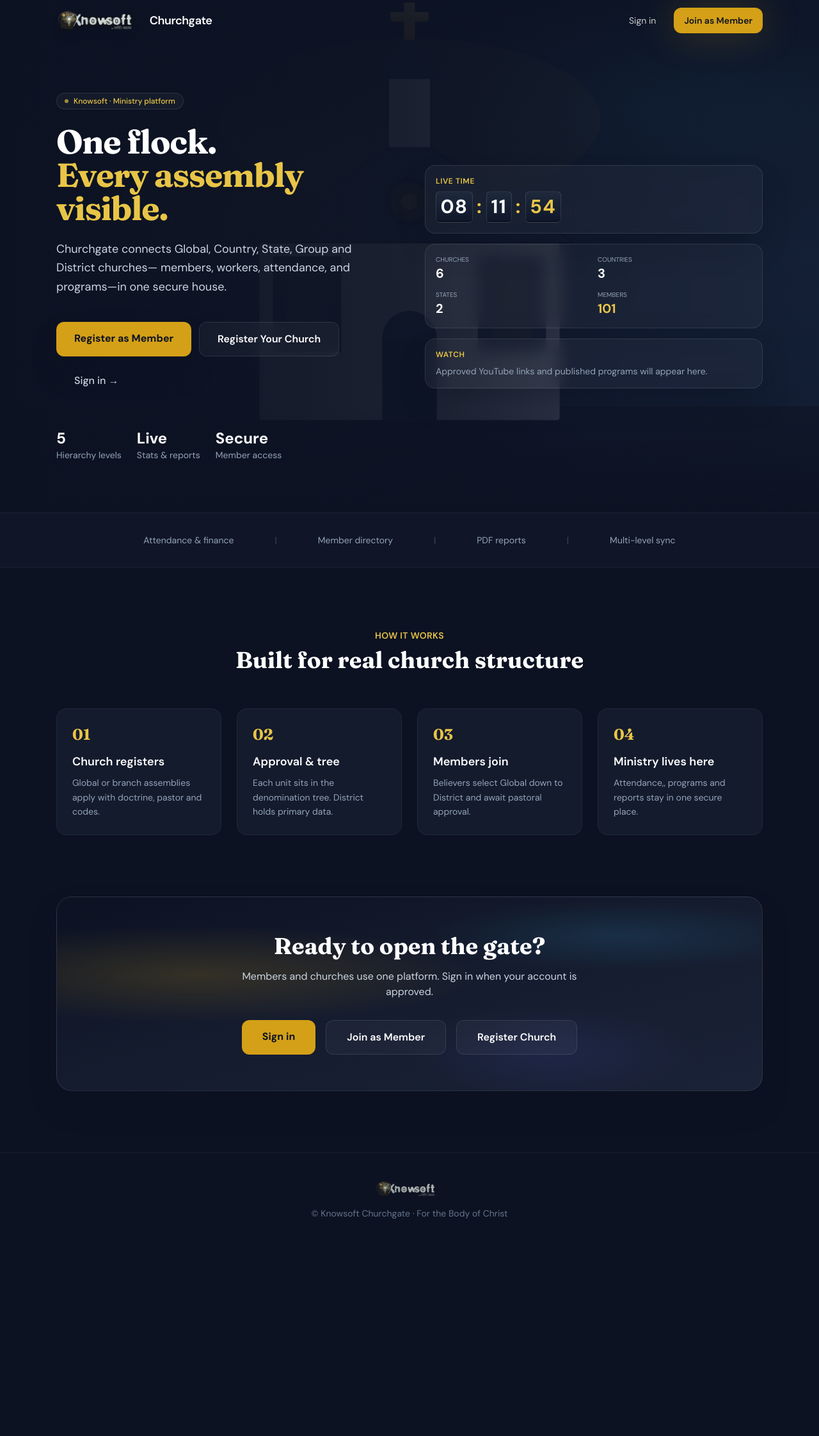
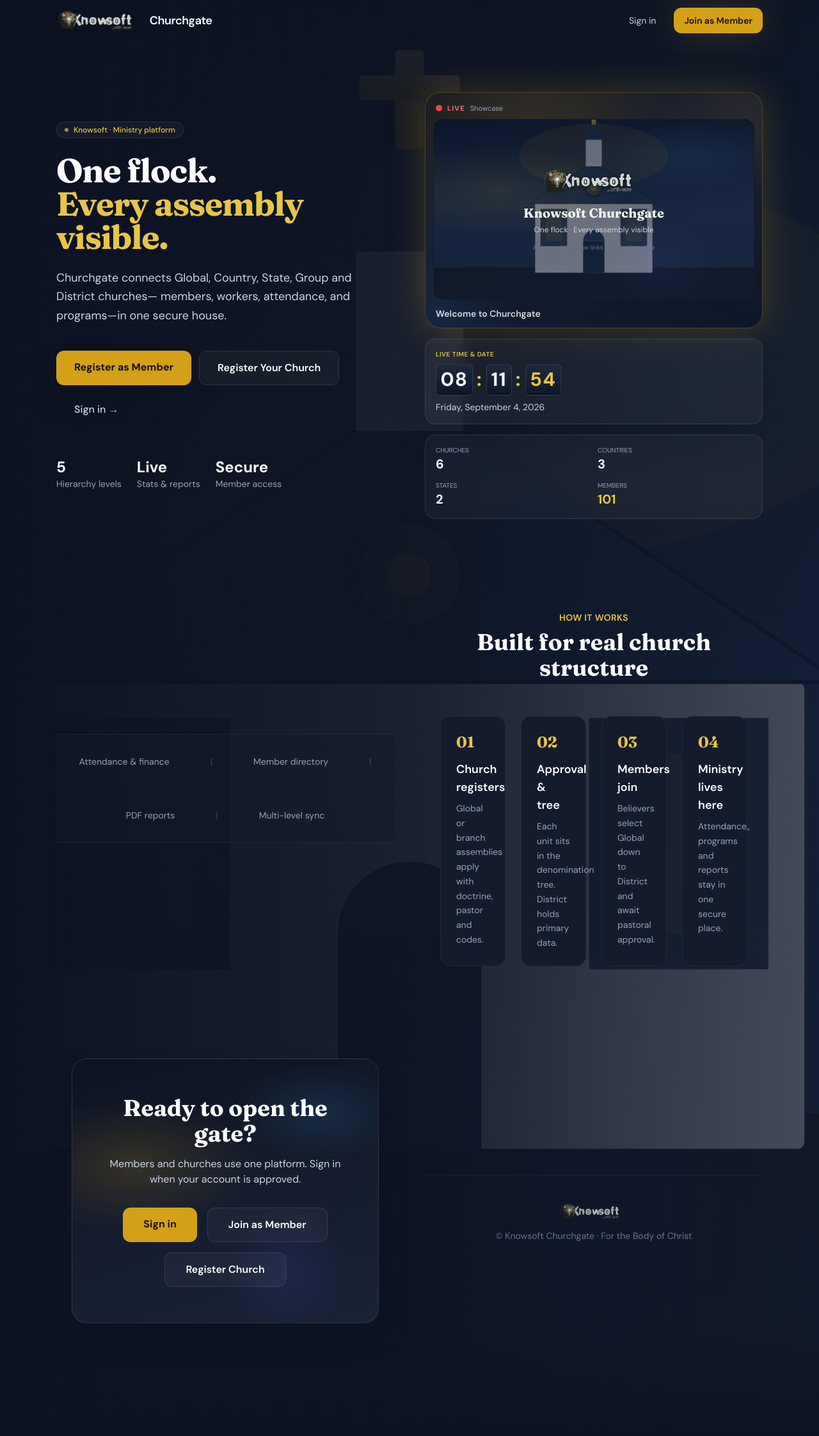
Before and after one commit to KnowsoftCloudAir/Churchgate, a FastAPI app: page / in a window 1280 px wide. Shown: the whole page at 64% size. Before the commit the page ends 1905 px from the top, so only its background shows below. Run offline with FastAPI, Linux system fonts and the light colour scheme; some libraries are stand-ins or nearby versions.

Commit message:
Add files via upload

```diff
--- a/app/templates/index.html
+++ b/app/templates/index.html
@@ -123,10 +123,69 @@
 
 
  <!-- Live clock + stats + YouTube showcase -->
+
+ <!-- Live YouTube showcase + stats + clock -->
  <div class="space-y-4 mt-8 lg:mt-0" x-data="homeLive()" x-init="boot()">
-   <!-- Flip-style digital clock -->
+
+   <!-- Captivating video stage -->
+   <div class="relative rounded-3xl overflow-hidden border border-sanctum-500/30 shadow-glow"
+        style="background: radial-gradient(ellipse at 30% 20%, rgba(212,160,23,0.2), transparent 55%), linear-gradient(160deg,#0c1222,#1a2238 50%,#0f172a);">
+     <div class="absolute -top-10 -right-10 w-40 h-40 rounded-full bg-sanctum-500/10 blur-2xl pointer-events-none"></div>
+     <div class="absolute -bottom-8 -left-8 w-32 h-32 rounded-full bg-sky-500/10 blur-2xl pointer-events-none"></div>
+
+     <div class="relative px-4 pt-4 pb-2 flex items-center justify-between gap-2">
+       <div class="flex items-center gap-2">
+         <span class="relative flex h-2.5 w-2.5">
+           <span class="animate-ping absolute inline-flex h-full w-full rounded-full bg-red-500 opacity-75"></span>
+           <span class="relative inline-flex rounded-full h-2.5 w-2.5 bg-red-500"></span>
+         </span>
+         <span class="text-[11px] font-bold uppercase tracking-widest text-red-400">Live</span>
+         <span class="text-[11px] text-slate-400 truncate" x-text="playlist.length ? (playlist[yi].church || 'Churchgate') : 'Showcase'"></span>
+       </div>
+       <span class="text-[10px] text-slate-500" x-show="playlist.length > 1" x-text="'Clip ' + (yi+1) + '/' + playlist.length"></span>
+     </div>
+
+     <div class="relative mx-3 mb-3 rounded-2xl overflow-hidden border border-white/10 bg-black aspect-video shadow-lift">
+       <!-- Live YouTube embed rotates every 30s -->
+       <template x-if="playlist.length && playlist[yi] && playlist[yi].video_id">
+         <div class="absolute inset-0" :key="yi + '-' + playlist[yi].video_id">
+           <iframe class="w-full h-full"
+                   :src="'https://www.youtube.com/embed/' + playlist[yi].video_id + '?autoplay=1&mute=1&controls=1&rel=0&modestbranding=1&playsinline=1'"
+                   :title="playlist[yi].title"
+                   allow="autoplay; encrypted-media; picture-in-picture"
+                   allowfullscreen></iframe>
+           <button type="button" @click="openYt(playlist[yi])"
+                   class="absolute bottom-3 right-3 z-10 px-3 py-1.5 rounded-full bg-white/95 text-ink-900 text-xs font-bold shadow hover:bg-white">
+             Enlarge
+           </button>
+         </div>
+       </template>
+       <!-- Fallback: home page style screenshot when nothing to show -->
+       <template x-if="!playlist.length">
+         <div class="absolute inset-0 flex flex-col">
+           <div class="flex-1 relative hero-mesh flex items-center justify-center p-4">
+             <img src="/static/img/church-hero.svg" alt="Churchgate" class="absolute inset-0 w-full h-full object-cover opacity-40">
+             <div class="relative text-center z-10 px-4">
+               <img src="/static/img/knowsoft-logo.png" alt="Knowsoft" class="h-12 mx-auto mb-3 object-contain drop-shadow-lg"
+                    onerror="this.style.display='none'">
+               <p class="font-display text-lg sm:text-xl font-bold text-white">Knowsoft Churchgate</p>
+               <p class="text-xs text-slate-300 mt-1">One flock · Every assembly visible</p>
+               <p class="text-[10px] text-slate-500 mt-3">Approved YouTube links will play here live</p>
+             </div>
+           </div>
+         </div>
+       </template>
+     </div>
+
+     <div class="px-4 pb-3">
+       <p class="text-sm font-semibold text-white truncate" x-text="playlist.length ? playlist[yi].title : 'Welcome to Churchgate'"></p>
+       <p class="text-[11px] text-slate-400" x-show="playlist.length">Auto-plays muted · rotates every 30s · tap Enlarge for sound</p>
+     </div>
+   </div>
+
+   <!-- Live time & date BELOW video -->
    <div class="glass-card rounded-2xl p-4 shadow-lift">
-     <p class="text-sanctum-400 text-xs font-semibold uppercase tracking-wider mb-2">Live time</p>
+     <p class="text-sanctum-400 text-[10px] font-semibold uppercase tracking-wider mb-2">Live time & date</p>
      <div class="flex items-center gap-1.5 text-2xl sm:text-3xl font-bold tracking-wider flip-unit">
        <span class="flip-panel" x-text="hh" :class="tickH && 'tick'"></span>
        <span class="text-sanctum-400">:</span>
@@ -134,7 +193,9 @@
        <span class="text-sanctum-400">:</span>
        <span class="flip-panel text-sanctum-400" x-text="ss" :class="tickS && 'tick'"></span>
      </div>
+     <p class="mt-2 text-sm text-slate-300" x-text="dateStr"></p>
    </div>
+
    <!-- Running counters -->
    <div class="glass-card rounded-2xl p-4 grid grid-cols-2 gap-3">
      <div class="stat-pulse"><p class="text-[10px] uppercase text-slate-400">Churches</p><p class="text-xl font-bold text-white" x-text="fmt(display.churches)"></p></div>
@@ -142,28 +203,8 @@
      <div class="stat-pulse"><p class="text-[10px] uppercase text-slate-400">States</p><p class="text-xl font-bold text-white" x-text="fmt(display.states)"></p></div>
      <div class="stat-pulse"><p class="text-[10px] uppercase text-slate-400">Members</p><p class="text-xl font-bold text-sanctum-400" x-text="fmt(display.members)"></p></div>
    </div>
-   <!-- YouTube / published program clips (max ~30s rotation) -->
-   <div class="glass-card rounded-2xl p-4 shadow-lift">
-     <p class="text-sanctum-400 text-xs font-semibold uppercase tracking-wider mb-2">Watch</p>
-     <template x-if="playlist.length">
-       <div>
-         <p class="text-sm font-semibold text-white mb-1" x-text="playlist[yi].title"></p>
-         <p class="text-xs text-slate-400 mb-2" x-text="playlist[yi].church"></p>
-         <button type="button" @click="openYt(playlist[yi])" class="relative w-full group rounded-xl overflow-hidden border border-white/10">
-           <img :src="'https://img.youtube.com/vi/' + playlist[yi].video_id + '/hqdefault.jpg'"
-                class="w-full h-36 object-cover" alt="">
-           <span class="absolute inset-0 flex items-center justify-center bg-black/40 group-hover:bg-black/50">
-             <span class="px-3 py-1.5 rounded-full bg-red-600 text-white text-xs font-bold">▶ Play · enlarge</span>
-           </span>
-         </button>
-         <p class="text-[10px] text-slate-500 mt-2">Rotates every 30 seconds · Global + platform videos</p>
-       </div>
-     </template>
-     <template x-if="!playlist.length">
-       <p class="text-sm text-slate-400">Approved YouTube links and published programs will appear here.</p>
-     </template>
-   </div>
-   <!-- YouTube lightbox -->
+
+   <!-- Enlarge lightbox -->
    <div x-show="ytOpen" x-cloak class="fixed inset-0 z-[110] bg-black/90 flex items-center justify-center p-4"
         @click.self="closeYt()" @keydown.escape.window="closeYt()">
      <button type="button" @click="closeYt()" class="absolute top-4 right-4 text-white text-sm bg-white/10 px-3 py-1.5 rounded-lg">Close ✕</button>
@@ -174,9 +215,6 @@
      </div>
    </div>
  </div>
-
- </div>
- </section>
 
  <!-- Featured Global special programs (approved by General Admin) — 20s each -->
  {% if featured_programs %}
@@ -375,6 +413,7 @@ window.homeLive = function homeLive() {
   const clips = {{ youtube_clips|default([])|tojson }};
   return {
     hh: "00", mm: "00", ss: "00",
+    dateStr: "",
     tickH: false, tickM: false, tickS: false,
     display: { churches: base.churches, countries: base.countries, states: base.states, members: base.members },
     target: base,
@@ -394,11 +433,12 @@ window.homeLive = function homeLive() {
     tickClock() {
       const d = new Date();
       const h = this.pad(d.getHours()), m = this.pad(d.getMinutes()), s = this.pad(d.getSeconds());
-      this.tickS = true; this.ss = s;
-      if (m !== this.mm) { this.tickM = true; this.mm = m; }
-      if (h !== this.hh) { this.tickH = true; this.hh = h; }
+      this.tickS = true;
+      if (m !== this.mm) { this.tickM = true; }
+      if (h !== this.hh) { this.tickH = true; }
+      this.ss = s; this.mm = m; this.hh = h;
+      this.dateStr = d.toLocaleDateString(undefined, { weekday: "long", year: "numeric", month: "long", day: "numeric" });
       setTimeout(() => { this.tickS = false; this.tickM = false; this.tickH = false; }, 280);
-      this.ss = s; this.mm = m; this.hh = h;
     },
     jitterStats() {
       // dramatic but returns toward real targets
```
